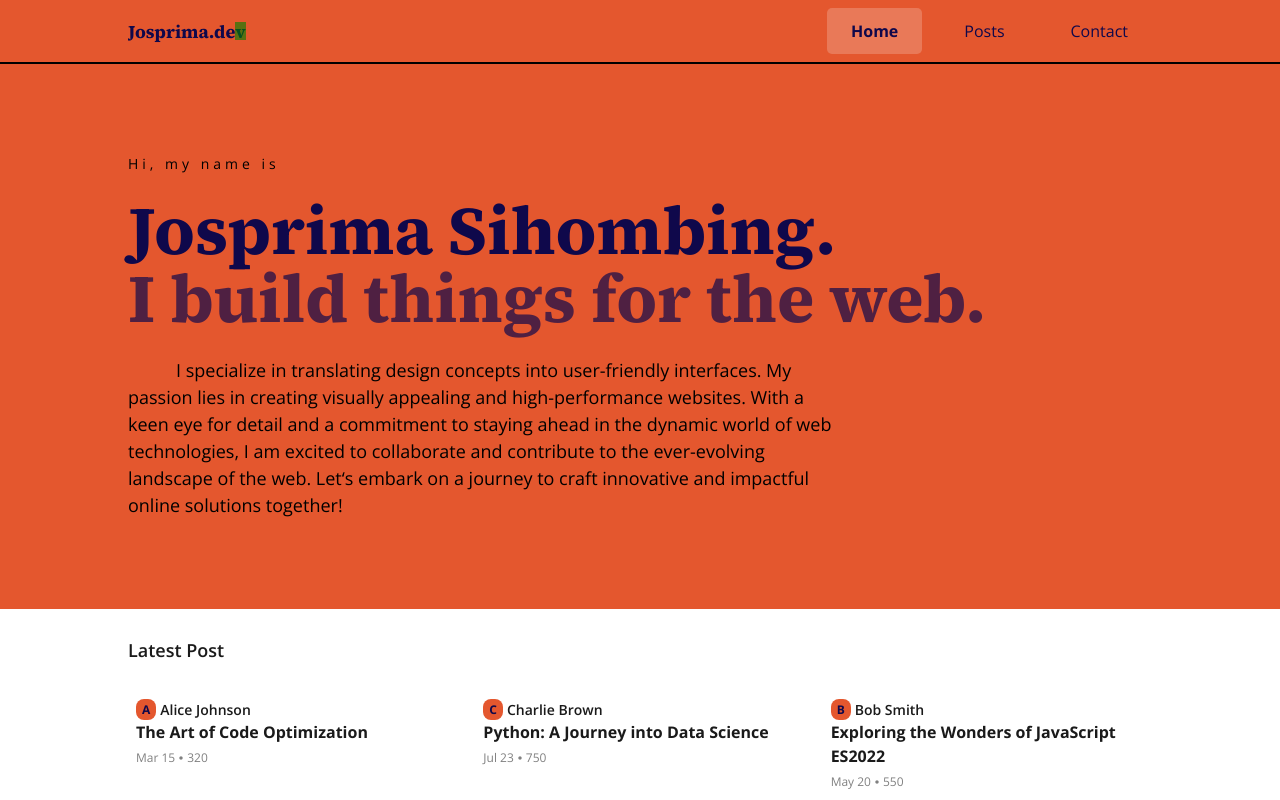
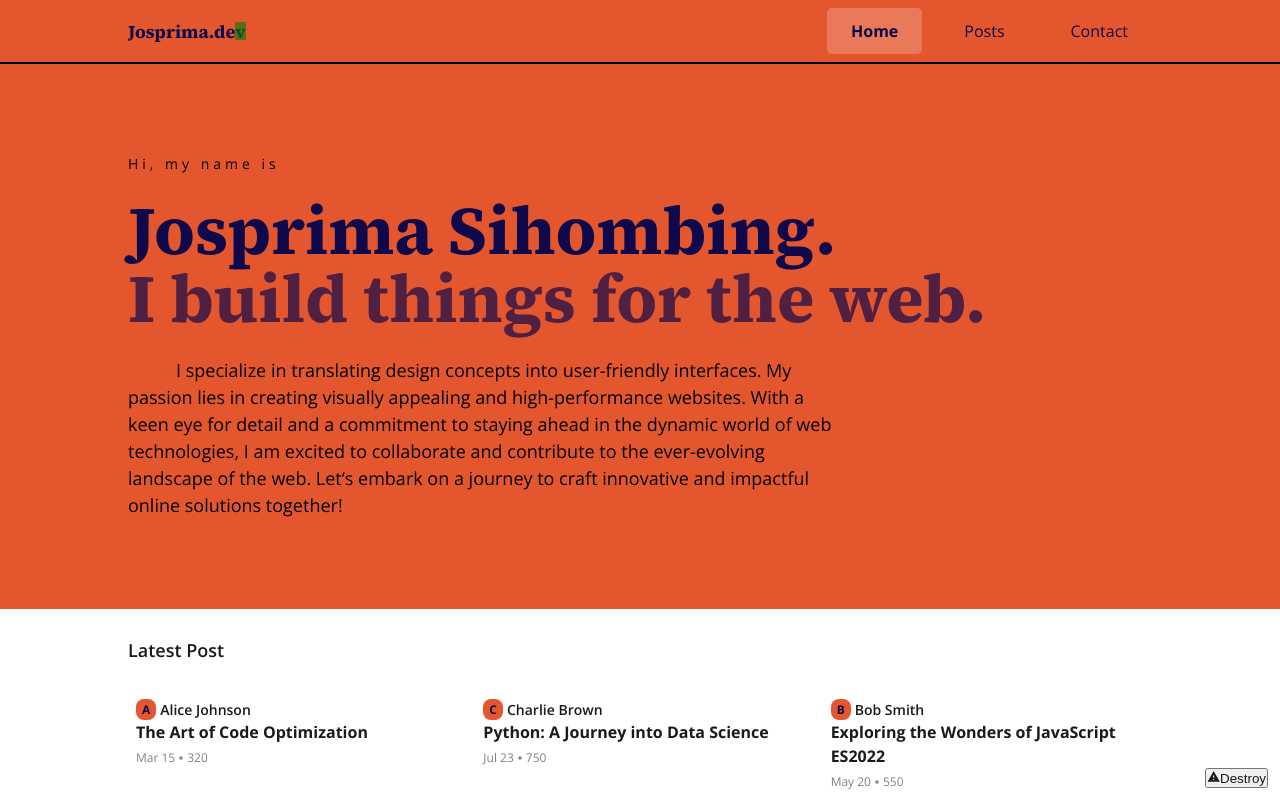
Before and after one commit to josprima-sihombing/josprima.dev, a Next.js app: page / in a window 1280 px wide. Shown: the top 800 px of the page. Built offline with nearby package versions, Linux system fonts and the light colour scheme.

Commit message:
create destroy button

```diff
--- a/src/app/(pages)/page.tsx
+++ b/src/app/(pages)/page.tsx
@@ -1,3 +1,4 @@
+import DestroyButton from "@/components/atoms/destroy-button";
 import HeroSection from "@/components/sections/hero";
 import LatestPost from "@/components/sections/latest-post";
 
@@ -5,8 +6,9 @@ export default function Home() {
   return (
     <>
       <HeroSection />
+      <LatestPost />
 
-      <LatestPost />
+      <DestroyButton />
     </>
   );
 }
--- /dev/null
+++ b/src/components/atoms/destroy-button/index.tsx
@@ -0,0 +1,36 @@
+"use client";
+
+import { MdWarning } from "react-icons/md";
+
+import css from "./style.module.scss";
+import Typography from "../typography";
+
+export default function DestroyButton() {
+  const getRandomDeg = () => {
+    return `${Math.floor(Math.random() * 360)}deg`;
+  };
+
+  const getRandomDuration = () => {
+    return `${Math.random() * (10 - 2) + 2}s`;
+  };
+
+  const handleClick = () => {
+    const elements = document.querySelectorAll(
+      "a, p, h1, h2, h3, h4, h5, h6, span",
+    );
+
+    elements.forEach((element: HTMLElement) => {
+      element.style.transition = `all ${getRandomDuration()} ease-in`;
+      element.style.transform = `rotate(${getRandomDeg()})`;
+    });
+  };
+
+  return (
+    <button onClick={handleClick} type="button" className={css.root}>
+      <Typography>
+        <MdWarning />
+        Destroy
+      </Typography>
+    </button>
+  );
+}
--- /dev/null
+++ b/src/components/atoms/destroy-button/style.module.scss
@@ -0,0 +1,6 @@
+.root {
+  position: fixed;
+  z-index: 999;
+  bottom: 12px;
+  right: 12px;
+}
```
